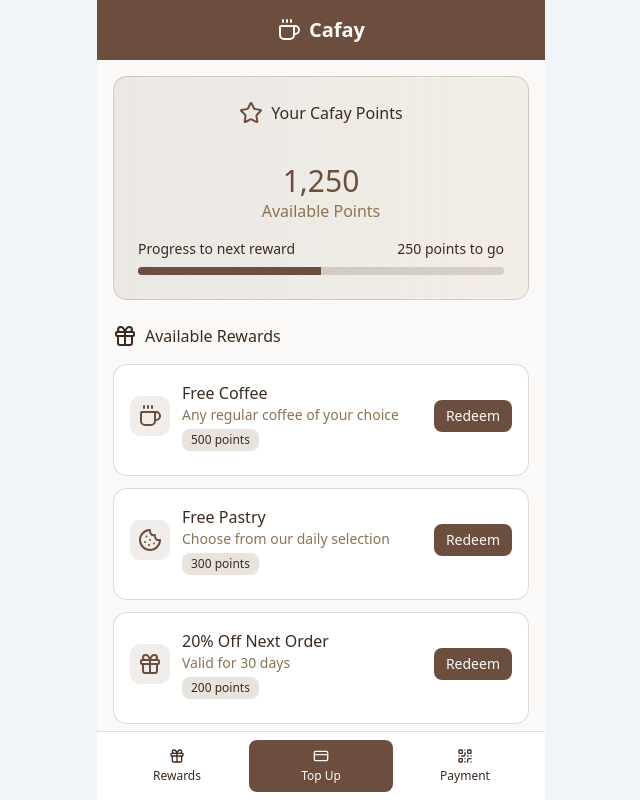
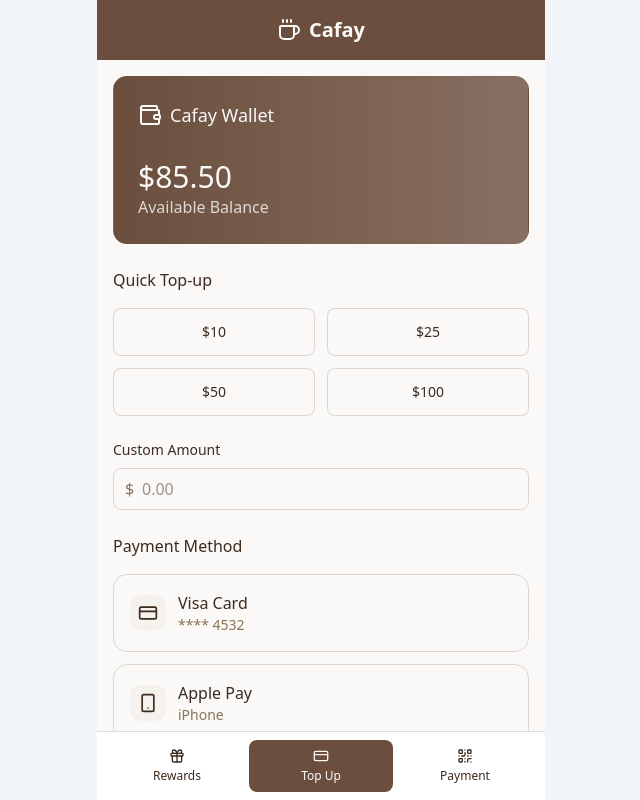
Before and after one commit to selelel/cafey, a React (Vite) app in the folder apps/frontend/: page /top-up in a window 1280 px wide. Shown: the whole page, without its empty margins (319-959 px from the left). Built offline with nearby package versions, Linux system fonts and the light colour scheme.

Commit message:
feat: top-up

```diff
--- a/apps/frontend/src/routes/index.tsx
+++ b/apps/frontend/src/routes/index.tsx
@@ -10,8 +10,8 @@
 function Rewards() {
   return (
     <Main className='space-y-6'>
-     <CafeCard />
-     <AvailableReward />
+      <CafeCard />
+      <AvailableReward />
     </Main>
-    );
+  );
 }
--- a/apps/frontend/src/routes/top-up.tsx
+++ b/apps/frontend/src/routes/top-up.tsx
@@ -1,17 +1,177 @@
-import { Main } from '@/components/commons';
-import AvailableReward from '@/components/rewards-component/reward-available-reward';
-import CafeCard from '@/components/rewards-component/reward-cafe-card';
-import { createFileRoute } from '@tanstack/react-router';
+import { Main } from '@/components/commons'
+import { createFileRoute } from '@tanstack/react-router'
+import { CreditCard, Smartphone, Building, Wallet, Plus } from 'lucide-react'
+import { useState } from 'react'
 
 export const Route = createFileRoute('/top-up')({
   component: TopUp,
-});
+})
 
 function TopUp() {
+  const [amount, setAmount] = useState<number>(0)
+
+  const quickAmounts = [10, 25, 50, 100]
+
+  const paymentMethods = [
+    {
+      name: 'Visa Card',
+      sub: '**** 4532',
+      icon: <CreditCard className="w-5 h-5" />,
+    },
+    {
+      name: 'Apple Pay',
+      sub: 'iPhone',
+      icon: <Smartphone className="w-5 h-5" />,
+    },
+    {
+      name: 'Bank Transfer',
+      sub: 'Chase Bank',
+      icon: <Building className="w-5 h-5" />,
+    },
+  ]
+
   return (
-    <Main className='space-y-6'>
-     <CafeCard />
-     <AvailableReward />
+    <Main className="space-y-6">
+      {/* Wallet Balance Card */}
+      <div className="flex flex-col gap-6 rounded-xl border bg-gradient-to-r from-primary to-primary/80 text-primary-foreground">
+        <div className="grid auto-rows-min grid-rows-[auto_auto] gap-1.5 px-6 pt-6">
+          <h4 className="flex items-center gap-2 text-lg font-medium">
+            <Wallet className="w-6 h-6" />
+            Cafay Wallet
+          </h4>
+        </div>
+        <div className="px-6 pb-6">
+          <div className="text-3xl font-medium">$85.50</div>
+          <p className="text-primary-foreground/80">Available Balance</p>
+        </div>
+      </div>
+
+      {/* Quick Top-up */}
+      <div>
+        <h2 className="mb-4">Quick Top-up</h2>
+        <div className="grid grid-cols-2 gap-3">
+          {quickAmounts.map((val) => (
+            <button
+              key={val}
+              onClick={() => setAmount(val)}
+              className="inline-flex items-center justify-center rounded-md border bg-background px-4 py-2 h-12 text-sm font-medium transition-all hover:bg-accent hover:text-accent-foreground"
+            >
+              ${val}
+            </button>
+          ))}
+        </div>
+      </div>
+
+      {/* Custom Amount */}
+      <div>
+        <label
+          htmlFor="custom-amount"
+          className="flex items-center gap-2 text-sm font-medium"
+        >
+          Custom Amount
+        </label>
+        <div className="relative mt-2">
+          <span className="absolute left-3 top-1/2 -translate-y-1/2 text-muted-foreground">
+            $
+          </span>
+          <input
+            id="custom-amount"
+            type="number"
+            value={amount || ''}
+            onChange={(e) => setAmount(Number(e.target.value))}
+            placeholder="0.00"
+            className="pl-7 w-full rounded-md border px-3 py-2 text-base outline-none"
+          />
+        </div>
+      </div>
+
+      {/* Payment Methods */}
+      <div>
+        <h2 className="mb-4">Payment Method</h2>
+        <div className="space-y-3">
+          {paymentMethods.map((pm, i) => (
+            <div
+              key={i}
+              className="flex cursor-pointer items-center justify-between rounded-xl border p-4 hover:border-primary/50 transition"
+            >
+              <div className="flex items-center gap-3">
+                <div className="p-2 bg-muted rounded-lg">{pm.icon}</div>
+                <div>
+                  <p className="font-medium">{pm.name}</p>
+                  <p className="text-sm text-muted-foreground">{pm.sub}</p>
+                </div>
+              </div>
+            </div>
+          ))}
+
+          {/* Add new */}
+          <div className="flex cursor-pointer items-center justify-center gap-3 rounded-xl border-2 border-dashed p-4 text-muted-foreground hover:border-primary/50">
+            <Plus className="w-5 h-5" />
+            <span>Add New Payment Method</span>
+          </div>
+        </div>
+      </div>
+
+      {/* Submit Button */}
+      <button
+        disabled={!amount}
+        className="w-full h-12 rounded-md bg-primary px-4 py-2 text-sm font-medium text-primary-foreground hover:bg-primary/90 disabled:opacity-50"
+      >
+        Top Up ${amount.toFixed(2)}
+      </button>
+
+      {/* Recent Transactions */}
+      <div>
+        <h2 className="mb-4">Recent Transactions</h2>
+        <div className="rounded-xl border p-4 space-y-3">
+          <Transaction
+            title="Payment at Cafay Downtown"
+            time="Today, 2:30 PM"
+            amount="-8.50"
+            type="expense"
+          />
+          <Transaction
+            title="Top-up via Visa Card"
+            time="Yesterday, 9:15 AM"
+            amount="+50.00"
+            type="income"
+          />
+          <Transaction
+            title="Payment at Cafay Mall"
+            time="2 days ago, 3:45 PM"
+            amount="-12.25"
+            type="expense"
+          />
+        </div>
+      </div>
     </Main>
-    );
+  )
 }
+
+function Transaction({
+  title,
+  time,
+  amount,
+  type,
+}: {
+  title: string
+  time: string
+  amount: string
+  type: 'income' | 'expense'
+}) {
+  return (
+    <div className="flex justify-between items-center">
+      <div>
+        <p className="font-medium">{title}</p>
+        <p className="text-sm text-muted-foreground">{time}</p>
+      </div>
+      <span
+        className={`font-medium ${
+          type === 'income' ? 'text-green-600' : 'text-red-600'
+        }`}
+      >
+        {amount.startsWith('-') ? amount : `+${amount}`}
+      </span>
+    </div>
+  )
+}
--- a/apps/frontend/src/styles/globals.css
+++ b/apps/frontend/src/styles/globals.css
@@ -70,7 +70,7 @@
   --color-chart-3: #d4c4a8;
   --color-chart-4: #a0845c;
   --color-chart-5: #5a7c65;
-  --radius: .75rem;
+  --radius: 0.75rem;
   --color-sidebar: #faf9f7;
   --color-sidebar-foreground: #3c2a1e;
   --color-sidebar-primary: #6b4e3d;
@@ -158,8 +158,8 @@
 
 @layer utilities {
   .no-scrollbar {
-    -ms-overflow-style: auto;  /* IE and Edge */
-    scrollbar-width: auto;     /* Firefox */
+    -ms-overflow-style: auto; /* IE and Edge */
+    scrollbar-width: auto; /* Firefox */
   }
 
   .no-scrollbar::-webkit-scrollbar,
```
Also changed, not shown: apps/frontend/src/components/layout/navigation.tsx (+44 -44 lines), apps/frontend/src/components/rewards-component/reward-available-reward.tsx (+39 -49 lines), apps/frontend/src/components/rewards-component/reward-cafe-card.tsx (+17 -17 lines), apps/frontend/src/components/rewards-component/reward-redeem-component.tsx (+20 -22 lines), apps/frontend/src/components/ui/progress.tsx (+9 -9 lines).
